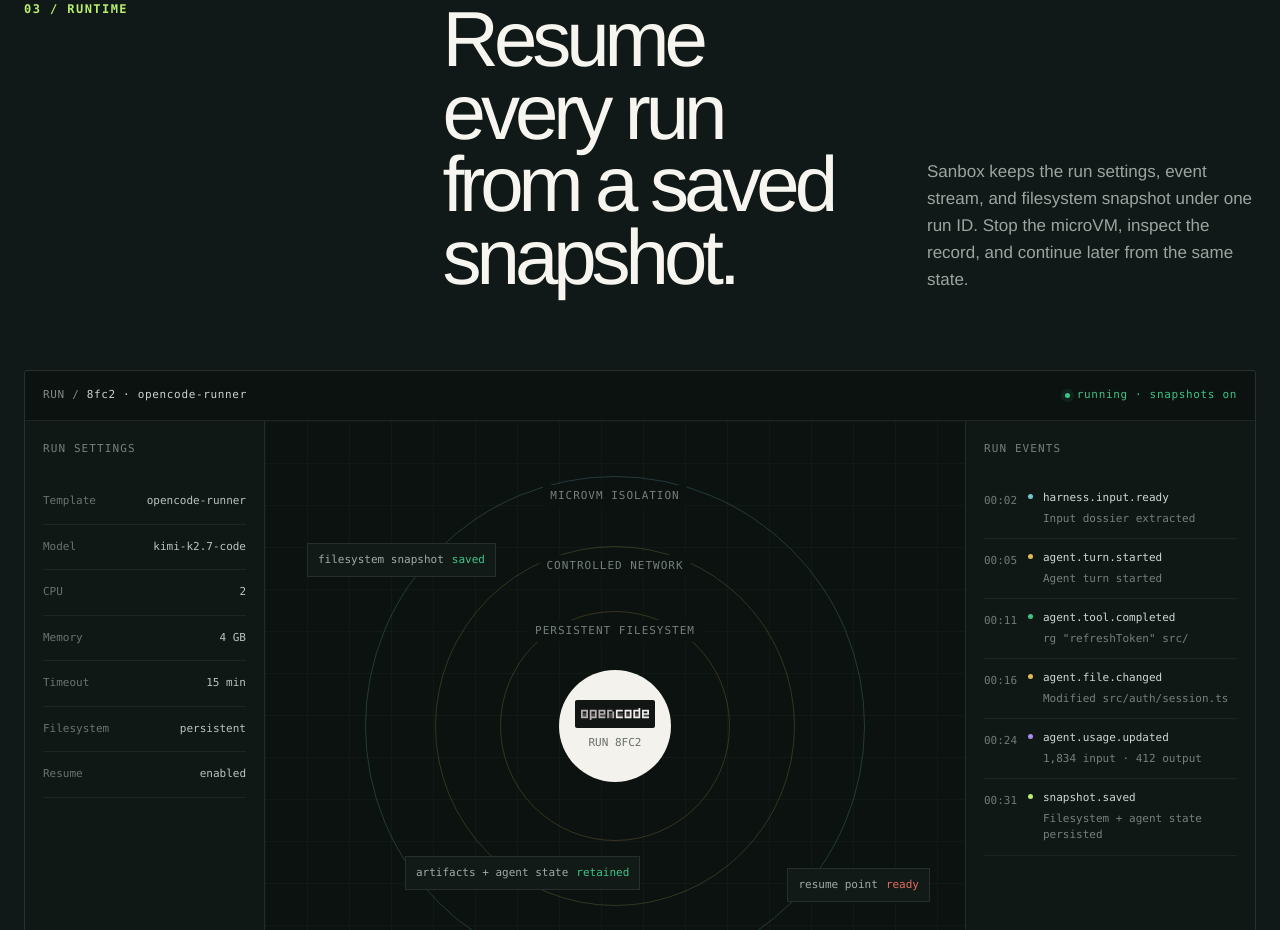
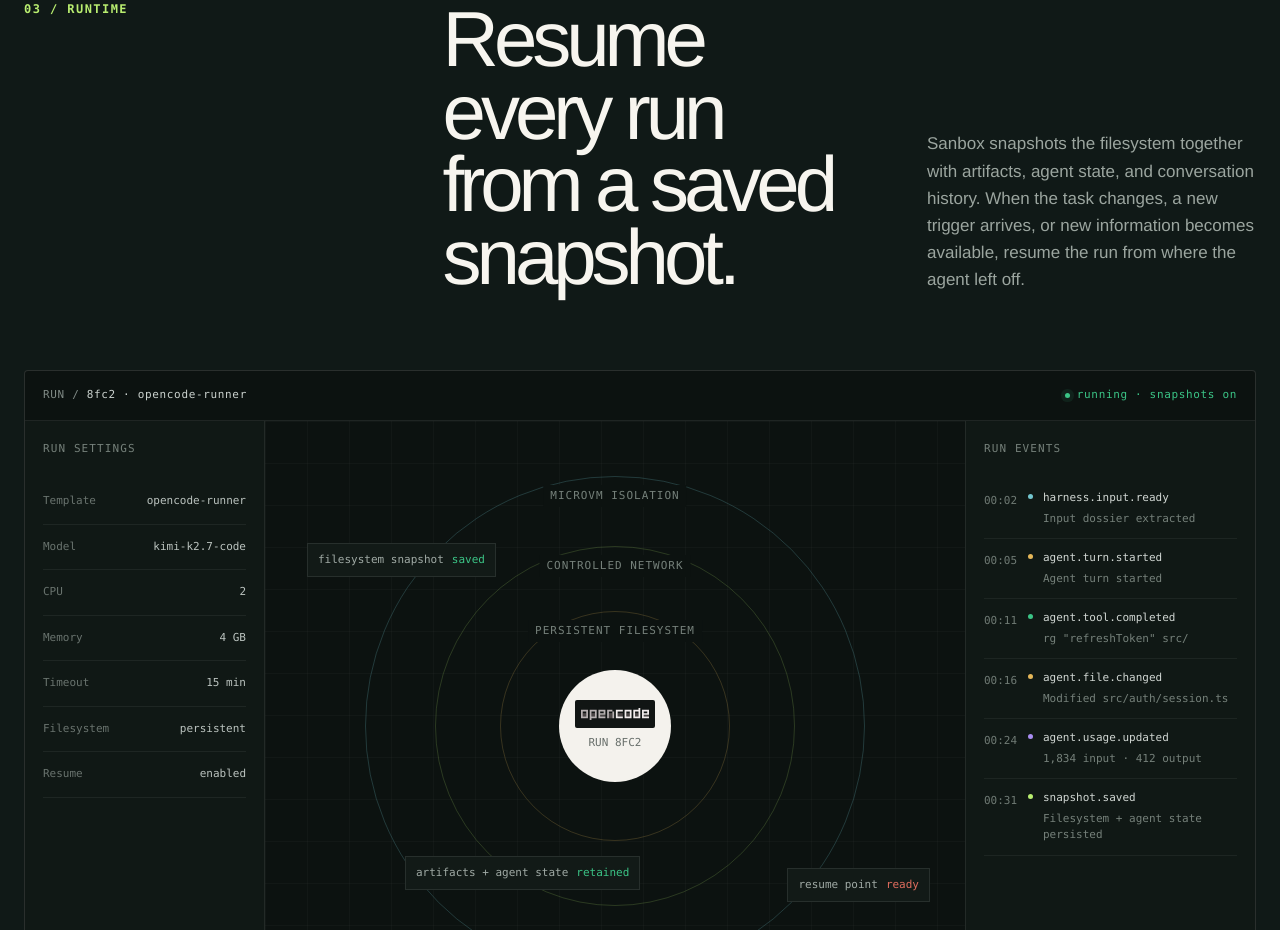
Before and after one commit to sanlabs-ai/sanbox-website, a website: page index.html in a window 1280 px wide. Shown: the part 2490-3420 px from the top of the page. Drawn offline with Linux system fonts and the light colour scheme.

Commit message:
Clarify agent state snapshots

```diff
--- a/index.html
+++ b/index.html
@@ -171,8 +171,9 @@
           <p class="section-index reveal">03 / Runtime</p>
           <h2 class="reveal">Resume every run<br />from a saved snapshot.</h2>
           <p class="reveal">
-            Sanbox keeps the run settings, event stream, and filesystem snapshot under one run ID. Stop the microVM,
-            inspect the record, and continue later from the same state.
+            Sanbox snapshots the filesystem together with artifacts, agent state, and conversation history. When the
+            task changes, a new trigger arrives, or new information becomes available, resume the run from where the
+            agent left off.
           </p>
         </div>
 
```
